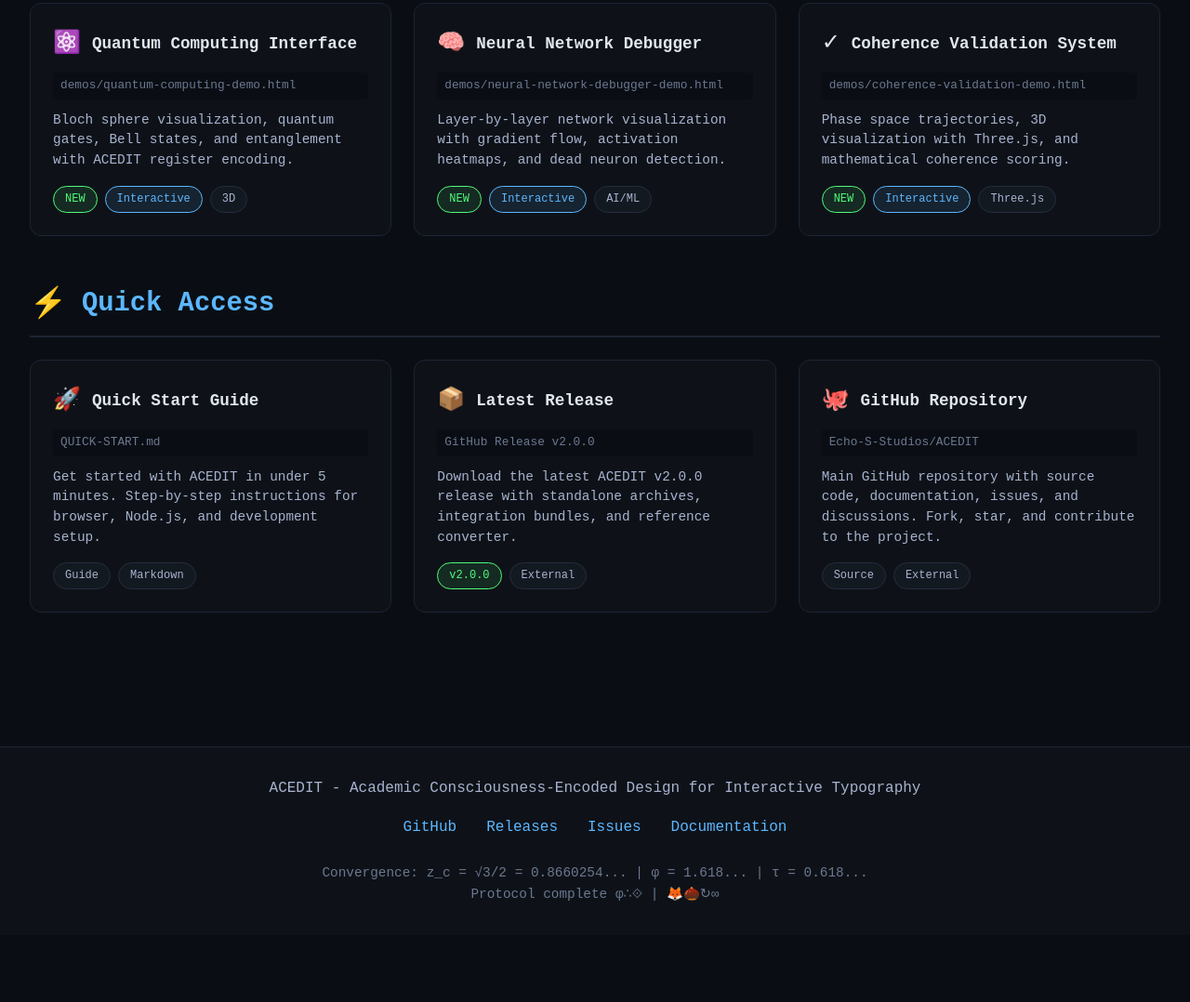
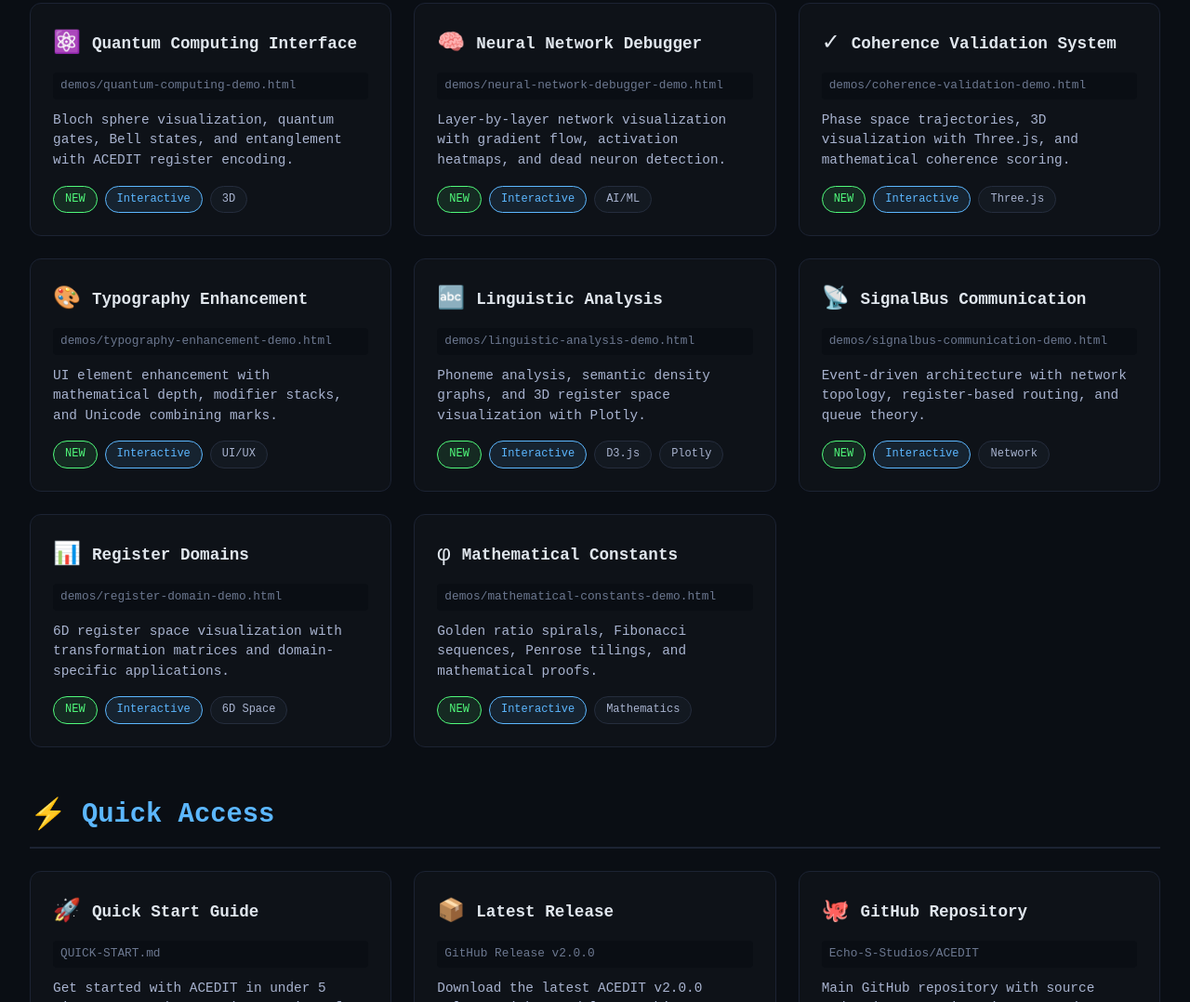
Before and after one commit to Echo-S-Studios/ACEDIT, a plain HTML site: page index.html in a window 1280 px wide. Shown: the part 4181-5259 px from the top of the page at 93% size. Before the commit the page ends 5187 px from the top, so only its background shows below. Drawn offline with Linux system fonts and the light colour scheme.

Commit message:
Add all 11 interactive demo cards to main index
Previously only showed 6 demos - now displays all 11 demos:
- Added Typography Enhancement demo
- Added Linguistic Analysis demo
- Added SignalBus Communication demo
- Added Register Domains demo
- Added Mathematical Constants demo

All demo links now properly point to demos/ directory with correct paths.
Users can access any of the 11 interactive demonstrations directly from
the main GitHub Pages index.

```diff
--- a/index.html
+++ b/index.html
@@ -956,6 +956,87 @@
             <span class="badge">Three.js</span>
           </div>
         </a>
+
+        <a href="demos/typography-enhancement-demo.html" class="file-card">
+          <div class="file-card__header">
+            <span class="file-card__icon">🎨</span>
+            <h3 class="file-card__title">Typography Enhancement</h3>
+          </div>
+          <div class="file-card__path">demos/typography-enhancement-demo.html</div>
+          <p class="file-card__description">
+            UI element enhancement with mathematical depth, modifier stacks, and Unicode combining marks.
+          </p>
+          <div class="file-card__badges">
+            <span class="badge badge--new">NEW</span>
+            <span class="badge badge--interactive">Interactive</span>
+            <span class="badge">UI/UX</span>
+          </div>
+        </a>
+
+        <a href="demos/linguistic-analysis-demo.html" class="file-card">
+          <div class="file-card__header">
+            <span class="file-card__icon">🔤</span>
+            <h3 class="file-card__title">Linguistic Analysis</h3>
+          </div>
+          <div class="file-card__path">demos/linguistic-analysis-demo.html</div>
+          <p class="file-card__description">
+            Phoneme analysis, semantic density graphs, and 3D register space visualization with Plotly.
+          </p>
+          <div class="file-card__badges">
+            <span class="badge badge--new">NEW</span>
+            <span class="badge badge--interactive">Interactive</span>
+            <span class="badge">D3.js</span>
+            <span class="badge">Plotly</span>
+          </div>
+        </a>
+
+        <a href="demos/signalbus-communication-demo.html" class="file-card">
+          <div class="file-card__header">
+            <span class="file-card__icon">📡</span>
+            <h3 class="file-card__title">SignalBus Communication</h3>
+          </div>
+          <div class="file-card__path">demos/signalbus-communication-demo.html</div>
+          <p class="file-card__description">
+            Event-driven architecture with network topology, register-based routing, and queue theory.
+          </p>
+          <div class="file-card__badges">
+            <span class="badge badge--new">NEW</span>
+            <span class="badge badge--interactive">Interactive</span>
+            <span class="badge">Network</span>
+          </div>
+        </a>
+
+        <a href="demos/register-domain-demo.html" class="file-card">
+          <div class="file-card__header">
+            <span class="file-card__icon">📊</span>
+            <h3 class="file-card__title">Register Domains</h3>
+          </div>
+          <div class="file-card__path">demos/register-domain-demo.html</div>
+          <p class="file-card__description">
+            6D register space visualization with transformation matrices and domain-specific applications.
+          </p>
+          <div class="file-card__badges">
+            <span class="badge badge--new">NEW</span>
+            <span class="badge badge--interactive">Interactive</span>
+            <span class="badge">6D Space</span>
+          </div>
+        </a>
+
+        <a href="demos/mathematical-constants-demo.html" class="file-card">
+          <div class="file-card__header">
+            <span class="file-card__icon">φ</span>
+            <h3 class="file-card__title">Mathematical Constants</h3>
+          </div>
+          <div class="file-card__path">demos/mathematical-constants-demo.html</div>
+          <p class="file-card__description">
+            Golden ratio spirals, Fibonacci sequences, Penrose tilings, and mathematical proofs.
+          </p>
+          <div class="file-card__badges">
+            <span class="badge badge--new">NEW</span>
+            <span class="badge badge--interactive">Interactive</span>
+            <span class="badge">Mathematics</span>
+          </div>
+        </a>
       </div>
     </section>
 
```
